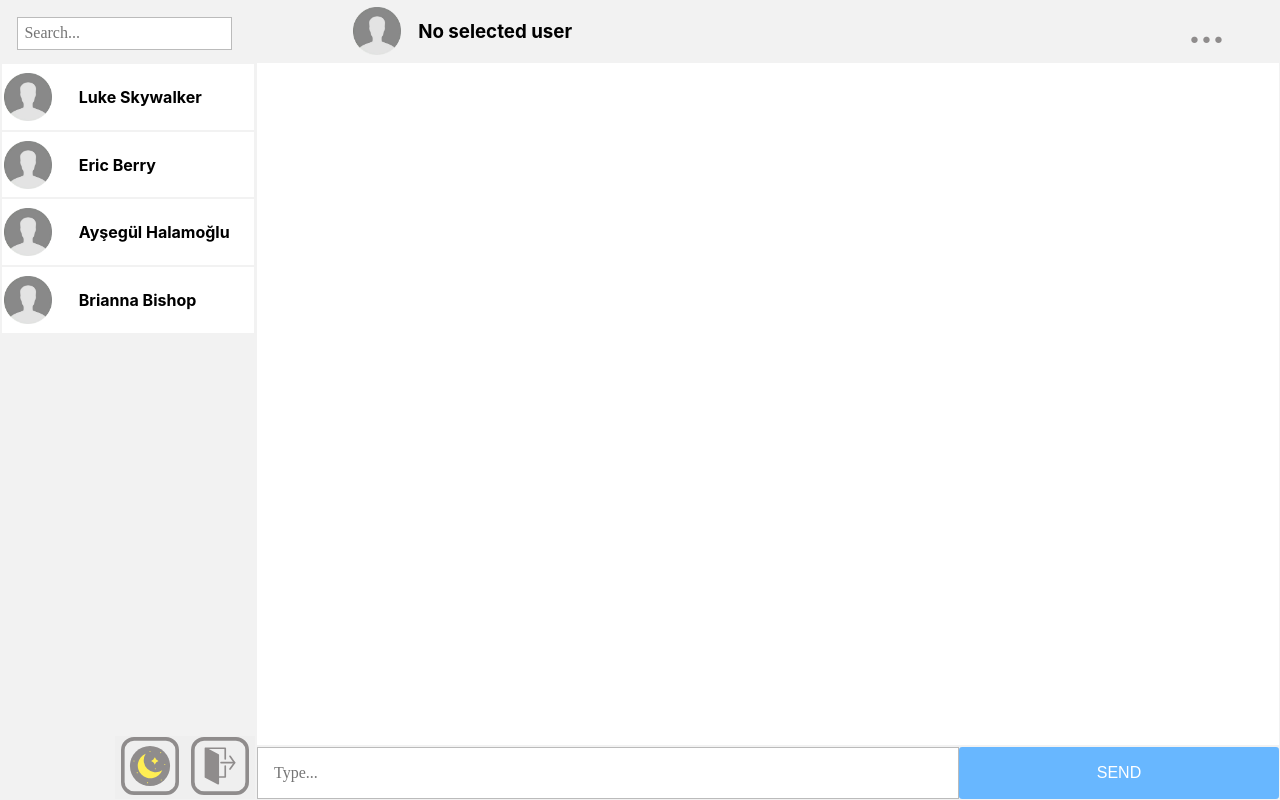
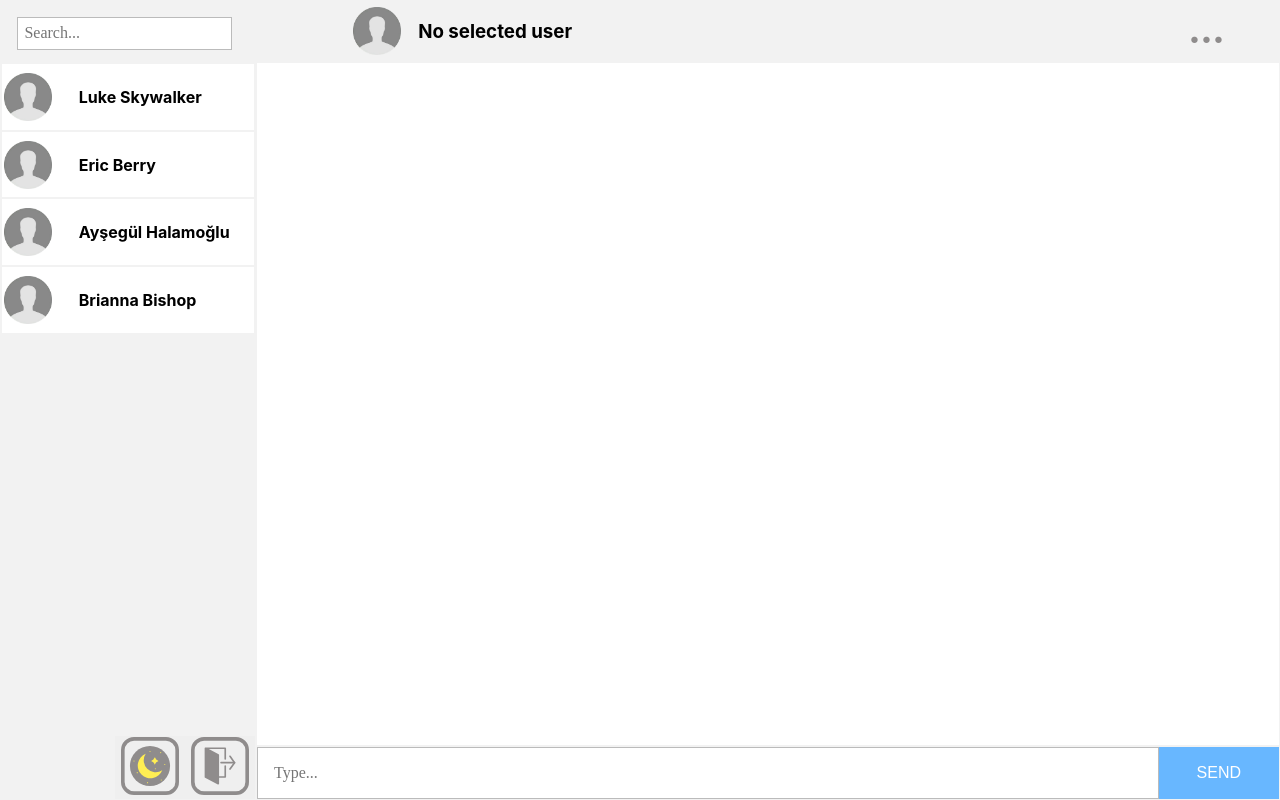
Before and after one commit to aysegulHalamoglu/chat-app, a React (Create React App) app: page /#/chat in a window 1280 px wide. Built offline with nearby package versions, Linux system fonts and the light colour scheme; sample sign-in values are in the browser's storage.

Commit message:
[UPDATE] Buttons hover effect and styling fixing

```diff
--- a/src/App.css
+++ b/src/App.css
@@ -41,10 +41,14 @@ body {
   background-color: var(--input);
   border-color: transparent;
   border-radius: 0.2rem;
-  text-transform: uppercase;
 }
 .CustomButton {
   font-size: 1rem;
   color: #ffffff;
   background-color: var(--primary);
 }
+
+.CustomButton:hover {
+  filter: brightness(90%);
+  cursor: pointer;
+}
--- a/src/components/CustomButton.js
+++ b/src/components/CustomButton.js
@@ -1,8 +1,9 @@
 import React from "react";
 
-const CustomButton = ({ text, onClick }) => {
+const CustomButton = (props) => {
+  const { text, onClick, className } = props;
   return (
-    <button className="loginRows CustomButton" onClick={onClick}>
+    <button className={className} onClick={onClick}>
       {text}
     </button>
   );
--- a/src/pages/Chat/Chat.css
+++ b/src/pages/Chat/Chat.css
@@ -159,7 +159,7 @@
   background-color: var(--secondary);
 }
 .messageInput {
-  flex: 1;
+  flex: 4;
   padding-left: 1rem;
   padding: 1rem;
   border: 1px solid var(--inputcolor);
@@ -169,3 +169,9 @@
 .messageInput:focus {
   outline: none;
 }
+
+.messageButton {
+  text-transform: uppercase;
+  flex: 0.5;
+  border: none;
+}
--- a/src/pages/Chat/components/RightSide/MessageInput.js
+++ b/src/pages/Chat/components/RightSide/MessageInput.js
@@ -18,7 +18,7 @@ export default function MessageInput() {
         }}
       />
       <CustomButton
-        className="messageButton"
+        className="messageButton CustomButton"
         text="SEND"
         onClick={() => {
           sendNewMessage(message);
--- a/src/pages/Login.js
+++ b/src/pages/Login.js
@@ -43,6 +43,7 @@ export default function Login() {
         </div>
         <div>
           <CustomButton
+            className="loginRows CustomButton"
             text="LOGIN"
             onClick={() => {
               login(username, firstName, lastName);
```
